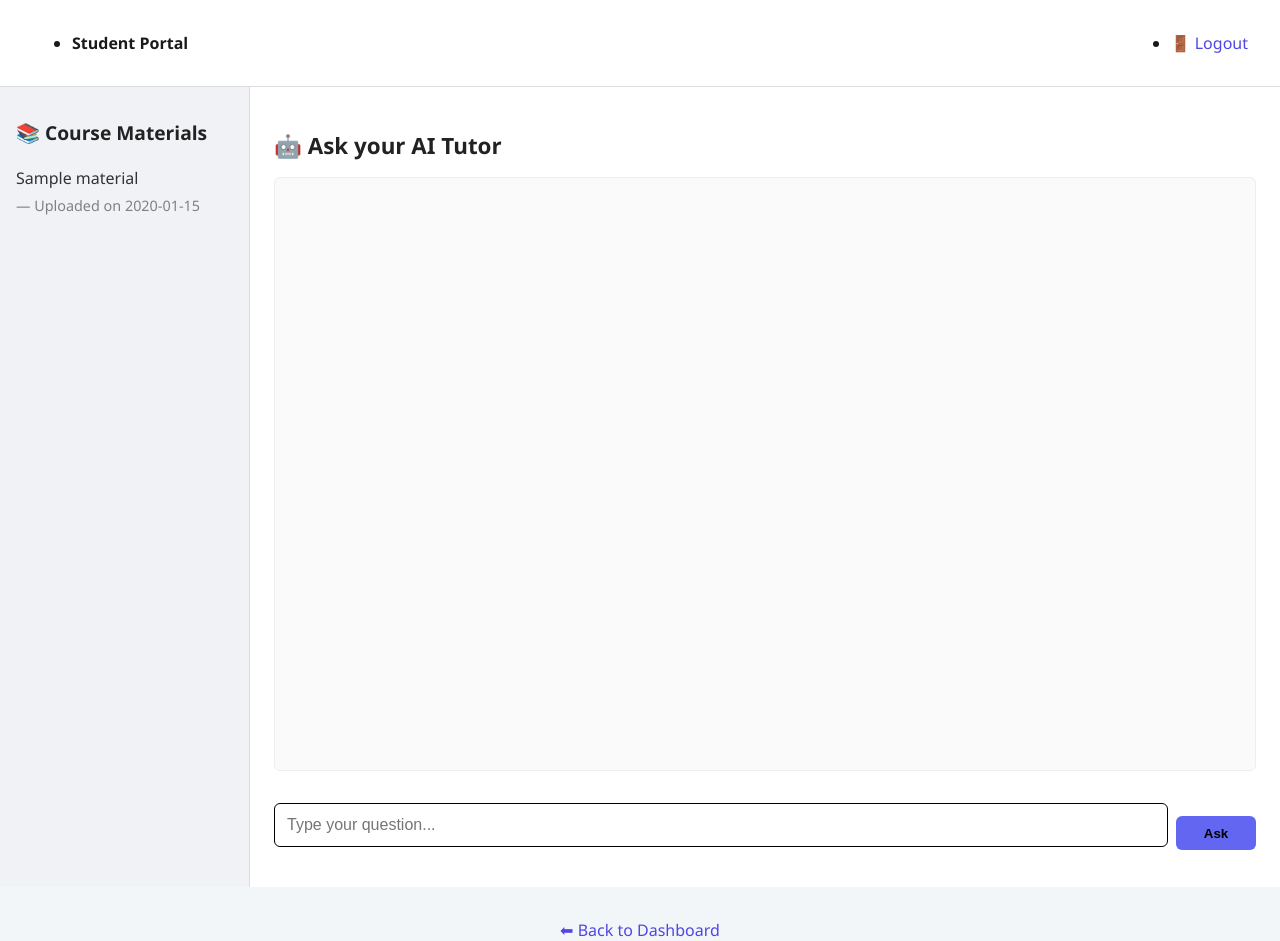
After one commit to dadoktor8/LMS, a FastAPI app: template backend/templates/student_ai_tutor.html in a window 1280 px wide. The commit adds this page. Run offline with FastAPI, Linux system fonts and the light colour scheme; the template is opened without the code that fills it: most values are stand-ins (such as "Sample title", 1, 10 or a date in 2020); some libraries are stand-ins or nearby versions.

Commit message:
Working Model but wonky

```diff
--- a/backend/ai/ai_routes.py
+++ b/backend/ai/ai_routes.py
@@ -6,6 +6,7 @@ from sqlalchemy.orm import Session
 import shutil
 import os
 from datetime import datetime
+from backend.auth.routes import require_role
 from backend.db.database import engine,get_db
 from backend.db.models import Course,CourseMaterial, ProcessedMaterial  # Make sure this is correct
 from backend.db.schemas import QueryRequest
@@ -76,14 +77,15 @@ async def process_materials(course_id: int, background_tasks: BackgroundTasks ,
     )
 
 
-@ai_router.post("/ask_tutor")
-async def ask_tutor(request: QueryRequest, db: Session = Depends(get_db)):
-    """
-    Route to query the AI tutor system and get answers based on the uploaded materials.
-    """
+from fastapi import Form
+
+@ai_router.post("/ask_tutor", response_class=HTMLResponse)
+async def ask_tutor(
+    query: str = Form(...),
+    course_id: int = Form(...),
+    db: Session = Depends(get_db)
+):
     try:
-        course_id = request.course_id  # Assuming QueryRequest includes a course_id field
-
         # Fetch all processed materials for the given course
         course_materials = db.query(CourseMaterial).filter_by(course_id=course_id).all()
         if not course_materials:
@@ -93,18 +95,31 @@ async def ask_tutor(request: QueryRequest, db: Session = Depends(get_db)):
         if not processed_materials:
             raise HTTPException(status_code=404, detail="Course materials haven't been processed yet")
 
-        # Define the correct path to the FAISS index for this course
+        # FAISS path
         faiss_index_path = f"faiss_index_{course_id}.index"
-
-        # Check if the FAISS index file exists
         if not os.path.exists(faiss_index_path):
             raise HTTPException(status_code=404, detail="FAISS index not found for this course")
 
-        # Get answer from RAG pipeline
-        answer = get_answer_from_rag(request.query, faiss_index_path=faiss_index_path, top_k=5)
+        # Get answer
+        answer = get_answer_from_rag(query, faiss_index_path=faiss_index_path, top_k=5)
 
-        return {"answer": answer}
+        return HTMLResponse(content=f"""
+            <div class="chat-bubble student">🧑‍🎓 {query}</div>
+            <div class="chat-bubble ai">💡 {answer}</div>
+            """)
 
     except Exception as e:
-        logging.error(f"Error processing the query: {e}")
-        raise HTTPException(status_code=500, detail=f"Error: {str(e)}")
+        logging.error(f"Error: {e}")
+        return HTMLResponse(content=f"<div class='toast error'>❌ {str(e)}</div>", status_code=500)
+
+
+@ai_router.get("/courses/{course_id}/tutor", response_class=HTMLResponse)
+async def show_student_tutor(request: Request, course_id: int, db: Session = Depends(get_db), user=Depends(require_role("student"))):
+    course = db.query(Course).filter(Course.id == course_id).first()
+    materials = db.query(CourseMaterial).filter_by(course_id=course_id).order_by(CourseMaterial.uploaded_at.desc()).all()
+
+    return templates.TemplateResponse("student_ai_tutor.html", {
+        "request": request,
+        "course": course,
+        "materials": materials
+    })
--- a/backend/auth/routes.py
+++ b/backend/auth/routes.py
@@ -19,9 +19,9 @@ from dotenv import load_dotenv
 from sqlalchemy import desc, func, text
 from sqlalchemy.orm import Session
 from backend.utils.permissions import require_teacher_or_ta
-from utils.tokens import create_access_token, decode_token, generate_verification_token
-from utils.tokens import confirm_token
-from utils.email_utils import send_verification_email
+from backend.utils.tokens import create_access_token, decode_token, generate_verification_token
+from backend.utils.tokens import confirm_token
+from backend.utils.email_utils import send_verification_email
 from backend.db.models import AttendanceCode, AttendanceRecord, TeachingAssistant, User,Course,Enrollment,CourseInvite
 from backend.db.database import engine,get_db
 
--- a/backend/static/styles.css
+++ b/backend/static/styles.css
@@ -290,6 +290,117 @@ th {
 .course-card-table a:hover {
   text-decoration: underline;
 }
+.tutor-container {
+  display: flex;
+  height: 100vh;
+  font-family: 'Segoe UI', sans-serif;
+}
+
+/* Sidebar */
+.sidebar {
+  width: 250px;
+  background-color: #f0f2f5;
+  padding: 1rem;
+  border-right: 1px solid #ddd;
+  overflow-y: auto;
+}
+
+.sidebar h2 {
+  font-size: 1.2rem;
+  margin-bottom: 1rem;
+}
+
+.sidebar ul {
+  list-style: none;
+  padding: 0;
+}
+
+.sidebar ul li a {
+  color: #333;
+  text-decoration: none;
+  display: block;
+  padding: 0.3rem 0;
+}
+
+.sidebar ul li a:hover {
+  text-decoration: underline;
+}
+
+/* Main Chat Area */
+.chat-area {
+  flex: 1;
+  display: flex;
+  flex-direction: column;
+  padding: 1.5rem;
+  background-color: #fff;
+}
+
+.chat-area h2 {
+  font-size: 1.4rem;
+  margin-bottom: 1rem;
+}
+
+/* Chat History */
+.chat-history {
+  flex-grow: 1;
+  overflow-y: auto;
+  border: 1px solid #eee;
+  padding: 1rem;
+  background-color: #fafafa;
+  margin-bottom: 1rem;
+  border-radius: 6px;
+}
+
+/* Chat Bubbles */
+.chat-bubble {
+  padding: 0.75rem 1rem;
+  margin-bottom: 1rem;
+  border-radius: 8px;
+  max-width: 80%;
+  white-space: pre-wrap;
+}
+
+.chat-bubble.student {
+  background-color: #e0e7ff;
+  align-self: flex-end;
+}
+
+.chat-bubble.ai {
+  background-color: #dcfce7;
+  align-self: flex-start;
+}
+
+/* Chat Input */
+.chat-form {
+  display: flex;
+  align-items: center;
+  gap: 0.5rem;
+  margin-top: 1rem;
+}
+
+.chat-form input[type="text"] {
+  flex: 1;
+  padding: 0.75rem;
+  border: 1px solid #000000;
+  border-radius: 6px;
+}
+
+.chat-form button {
+  background-color: #6366f1;
+  color: rgb(0, 0, 0);
+  border: none;
+  padding: 0.6rem 1rem;
+  border-radius: 6px;
+  font-weight: bold;
+  white-space: nowrap;
+  cursor: pointer;
+  max-width: 80px;
+}
+
+
+.chat-form button:hover {
+  background-color: #4f46e5;
+}
 
 
 
--- /dev/null
+++ b/backend/templates/student_ai_tutor.html
@@ -0,0 +1,61 @@
+<!DOCTYPE html>
+<html lang="en">
+<head>
+  <meta charset="UTF-8">
+  <title>📌 Student Attendance</title>
+  <link rel="stylesheet" href="/static/styles.css">
+  <script src="https://unpkg.com/htmx.org@1.9.2"></script>
+</head>
+<body>
+    <nav class="container-fluid">
+        <ul>
+          <li><strong>Student Portal</strong></li>
+        </ul>
+        <ul>
+          <li><a href="/auth/logout" role="button" class="secondary">🚪 Logout</a></li>
+        </ul>
+      </nav>
+      <div class="tutor-container">
+        <!-- Sidebar with uploaded materials -->
+        <aside class="sidebar">
+          <h2>📚 Course Materials</h2>
+          <ul>
+            {% for material in materials %}
+            <li>
+            <a href="/{{ material.filepath }}" download>{{ material.title }}</a>
+            <span style="color: gray; font-size: 0.9em;">— Uploaded on {{ material.uploaded_at.strftime('%Y-%m-%d') }}</span>
+            </li>
+        {% else %}
+            <li>No materials uploaded yet.</li>
+        {% endfor %}
+        </ul>
+          </ul>
+        </aside>
+
+        <!-- Main chat area -->
+        <main class="chat-area">
+          <h2>🤖 Ask your AI Tutor</h2>
+
+          <!-- Chat messages -->
+          <div id="chat-history" class="chat-history">
+            <!-- Responses injected here by HTMX -->
+          </div>
+
+          <!-- Input form -->
+          <form
+            hx-post="/ai/ask_tutor"
+            hx-target="#chat-history"
+            hx-swap="beforeend"
+            class="chat-form"
+          >
+            <input type="hidden" name="course_id" value="{{ course.id }}">
+            <input type="text" name="query" placeholder="Type your question..." required />
+            <button type="submit">Ask</button>
+          </form>
+        </main>
+      </div>
+
+    <div style="text-align: center; margin-top: 2rem;">
+        <a href="/auth/student/courses" class="btn-secondary">⬅ Back to Dashboard</a>
+    </div>
+</body>
--- a/backend/templates/student_dashboard.html
+++ b/backend/templates/student_dashboard.html
@@ -66,6 +66,7 @@
           <h4>{{ course.title }}</h4>
           <p>{{ course.description }}</p>
           <a href="/auth/courses/{{ course.id }}/student-attendance" class="button">🎯 Check Attendance</a>
+          <a href="/ai/courses/{{ course.id }}/tutor" class="card-link">🧠 Ask AI Tutor</a>
         </div>
       {% else %}
         <p style="text-align:center; width: 100%;">You haven't joined any courses yet.</p>
```
Also changed, not shown: New Text Document.txt (added).
